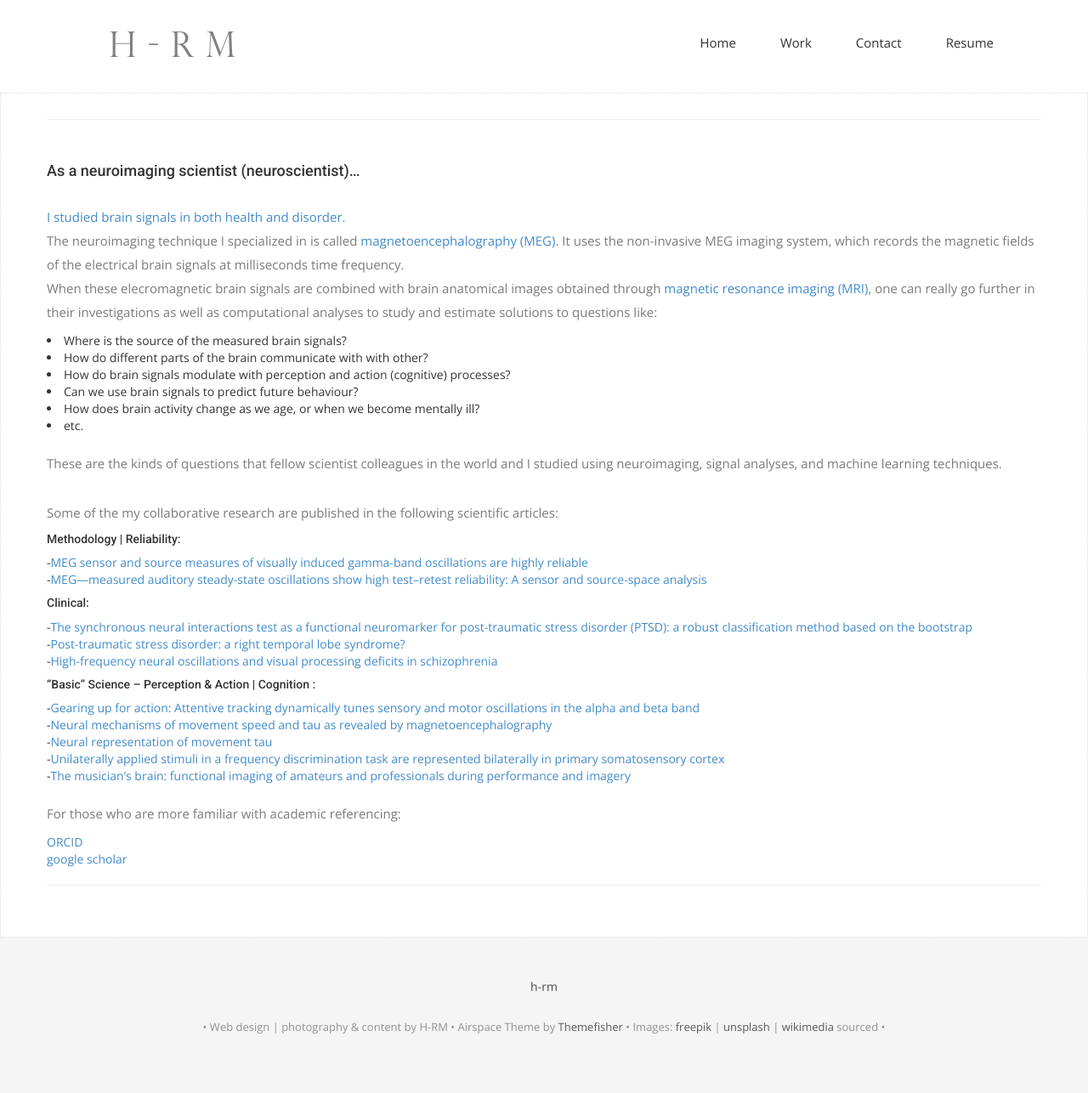
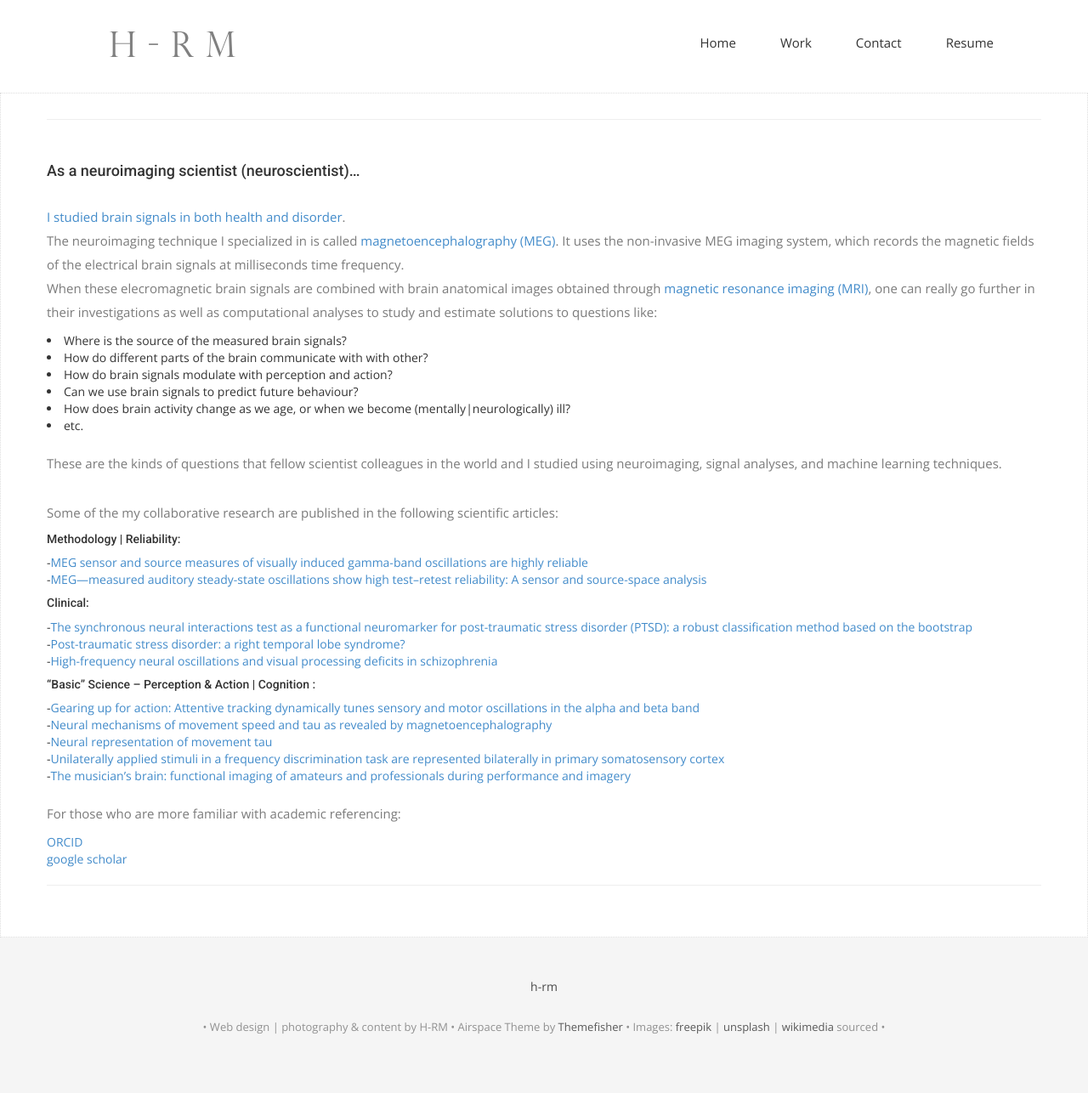
Before and after one commit to hengrumay/hengrumay.github.io, a Jekyll site: the page built from _pages/research_overview.md, in a window 1280 px wide. Shown: the whole page at 85% size. Built offline with Jekyll 4.4.1, drawn with Linux system fonts in a browser that asks for light colours; nearby versions of some CDN libraries; some web fonts are replaced; our own code applies the rules of GitHub Pages for plain Markdown files.

Commit message:
Update research_overview.md

```diff
--- a/_pages/research_overview.md
+++ b/_pages/research_overview.md
@@ -8,9 +8,9 @@ one can really go further in their investigations as well as computational analy
 like:
 <li> Where is the source of the measured brain signals? </li>
 <li> How do different parts of the brain communicate with with other?</li>
-<li> How do brain signals modulate with perception and action (cognitive) processes?</li>
+<li> How do brain signals modulate with perception and action?</li>
 <li> Can we use brain signals to predict future behaviour?</li>
-<li> How does brain activity change as we age, or when we become mentally ill? </li>
+<li> How does brain activity change as we age, or when we become (mentally|neurologically) ill? </li>
 <li> etc. </li>
 
 These are the kinds of questions that fellow scientist colleagues in the world and I studied using neuroimaging, signal analyses, and machine learning techniques.
```
